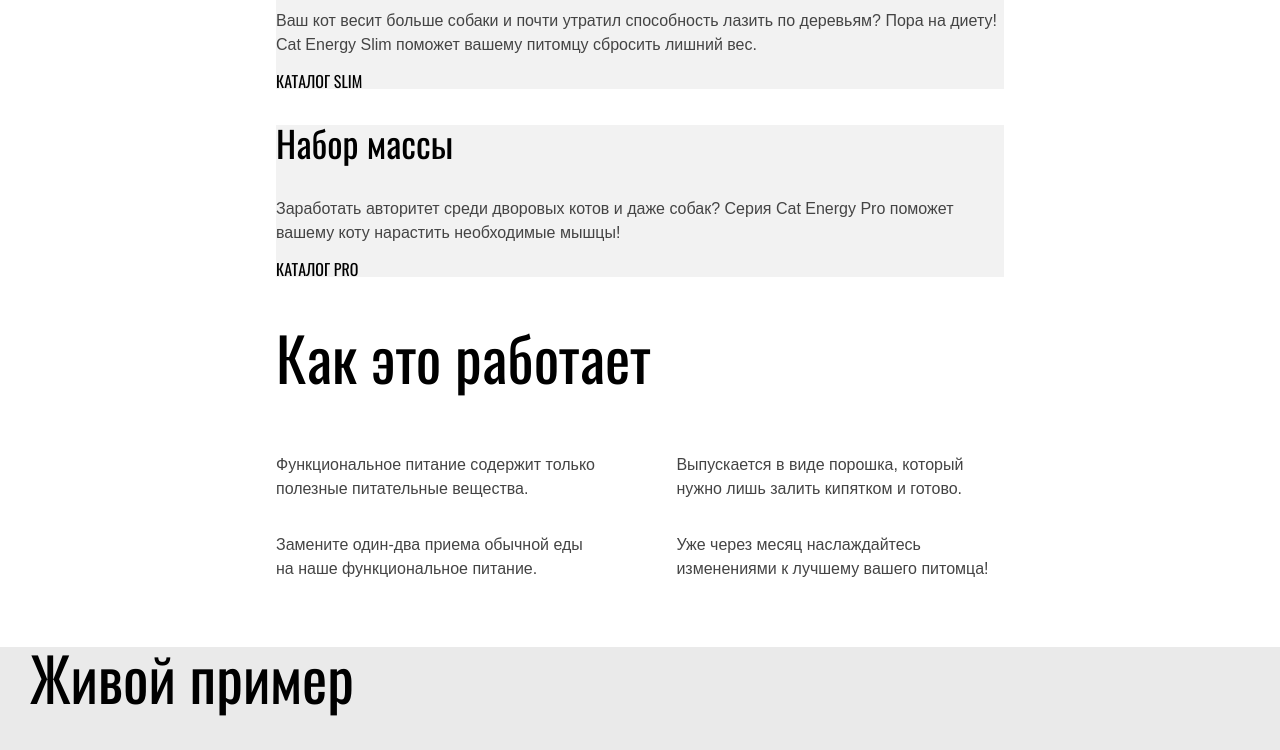
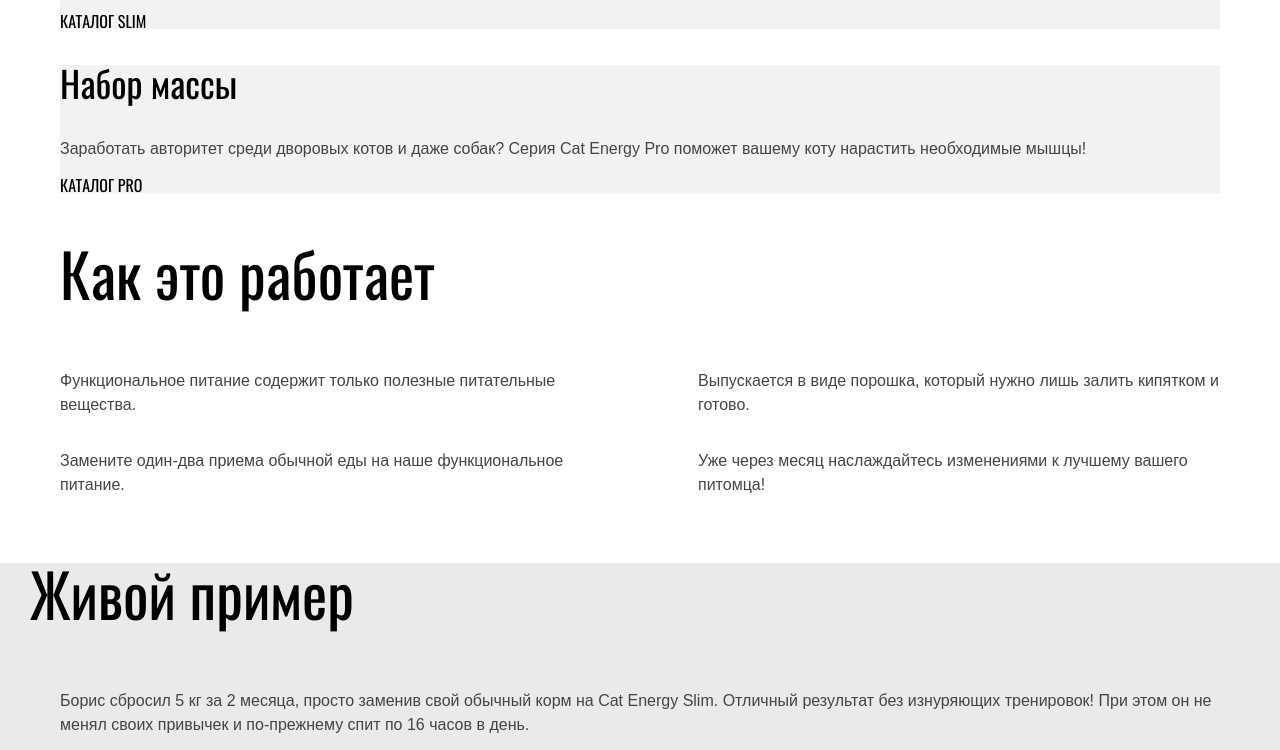
Before and after one commit to Manowarrr/129160-cat-energy-22, a website: page source/index.html in a window 1280 px wide. Shown: the part 637-1387 px from the top of the page. Drawn offline with nearby package versions, Linux system fonts and the light colour scheme; files that its build step writes are made by us from their sources.

Commit message:
Исправления

```diff
--- a/source/sass/container.scss
+++ b/source/sass/container.scss
@@ -1,17 +1,14 @@
 .container {
   max-width: 1220px;
-  width: 280px;
+  min-width: 280px;
   margin: 0 auto;
-}
+  padding: 0 20px;
 
-@media (min-width: $tablet-width) {
-  .container {
-    width: 728px;
+  @media (min-width: $tablet-width) {
+    padding: 0 30px;
   }
-}
 
-@media (min-width: $desktop-width) {
-  .container {
+  @media (min-width: $desktop-width) {
     width: 1220px;
   }
 }
```
